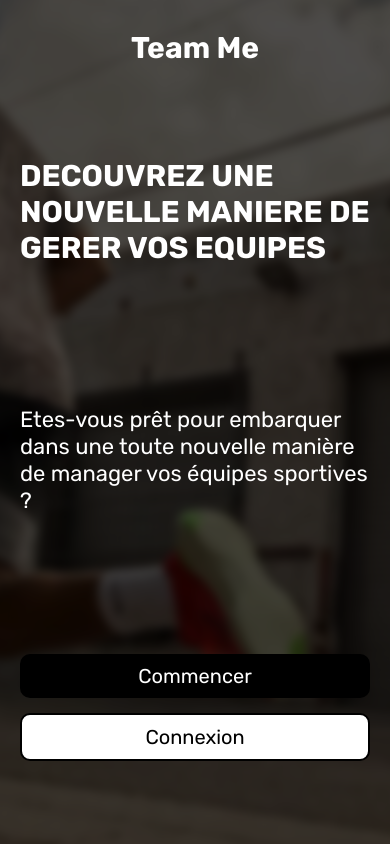
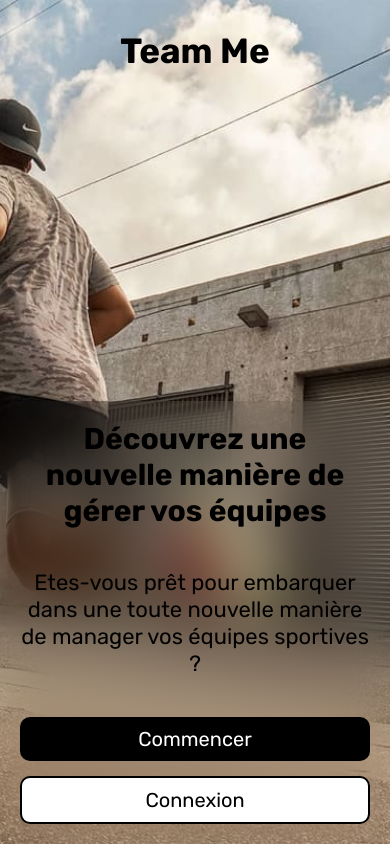
Before and after one commit to mael-grn/team-me, a Next.js app: page / in a window 390 px wide. Built offline with nearby package versions, Linux system fonts and the light colour scheme.

Commit message:
amelioration responsive homepage

```diff
--- a/package.json
+++ b/package.json
@@ -11,6 +11,7 @@
   "dependencies": {
     "@lordicon/element": "^1.10.0",
     "@lordicon/react": "^1.10.0",
+    "@vercel/postgres": "^0.10.0",
     "lottie-web": "^5.12.2",
     "next": "14.2.8",
     "react": "^18",
--- a/src/app/page.js
+++ b/src/app/page.js
@@ -11,7 +11,7 @@ export default function Home() {
             <p className={styles.appname}>Team Me</p>
             <div className={styles.heroDiv}>
                 <div className={styles.heroLeft}>
-                    <h1>DECOUVREZ UNE NOUVELLE MANIERE DE GERER VOS EQUIPES</h1>
+                    <h1>Découvrez une nouvelle manière de gérer vos équipes</h1>
                     <p>Etes-vous prêt pour embarquer dans une toute nouvelle manière de manager vos équipes sportives
                         ?</p>
                     <div className={styles.buttonsDiv}>
--- a/src/app/page.module.css
+++ b/src/app/page.module.css
@@ -124,50 +124,73 @@
     @keyframes bg-intro {
         from {
             opacity: 0;
-            filter: blur(0);
             transform: scale(1.5);
         }
         to {
-            opacity: .3;
-            filter: blur(5px);
+            opacity: 1;
             transform: scale(1);
         }
     }
 
+    @keyframes from-top {
+        from {
+            transform: translateY(-200%);
+        }
+        to {
+            transform: translateY(0);
+        }
+    }
+
+    @keyframes from-bottom {
+        from {
+            transform: translateY(100%) scale(.5);
+        }
+        to {
+            transform: translateY(0) scale(1);
+        }
+    }
+
     .appname {
-        width: 150px;
+        width: 250px;
         text-align: center;
-        left: calc(50% - 75px);
-        color: white;
+        left: calc(50% - 125px);
+        font-size: 35px;
+        animation: from-top 1s ease;
     }
 
     .heroDiv {
         margin-top: 75px;
-        padding: 20px;
+        padding: 0;
         flex-direction: column;
         height: calc(100vh - 115px);
     }
 
     .heroLeft h1 {
         font-size: 30px;
-        text-align: start;
+        text-align: center;
         margin: 0;
-        color: white;
+
     }
 
     .heroLeft {
-        width: 100%;
+        width: calc(100% - 40px);
         z-index: 50;
-        height: 100%;
+        padding: 20px;
+        height: fit-content;
         display: flex;
-        overflow: hidden;
         flex-direction: column;
-        justify-content: space-around;
-        gap: 15px;
+        justify-content: end;
+        gap: 40px;
+        backdrop-filter: blur(30px);
+        position: absolute;
+        bottom: 0;
+        left: 0;
+        border-radius: 30px 30px 0 0;
+        transition: all .3s ease;
+        animation: from-bottom 1s ease;
     }
 
     .heroRight {
-        overflow: hidden;
         position: absolute;
         z-index: -1;
         top: 0;
@@ -175,20 +198,16 @@
         width: 100%;
         height: 100%;
         transition: all .3s ease;
-        background-color: black;
-
     }
 
     .heroDiv img {
         object-fit: cover;
         position: absolute;
-        top: -20%;
-        right: -20%;
-        width: 140%;
-        height: 140%;
+        top: 0;
+        right: 0;
+        width: 100%;
+        height: 100%;
         border-radius: 0;
-        filter: blur(5px);
-        opacity: .3;
         transition: all .3s ease;
         animation: bg-intro 1s;
     }
@@ -211,8 +230,13 @@
     .heroLeft p {
         font-size: 22px;
         padding: 0;
-        text-align: start;
+        text-align: center;
         margin: 0;
-        color: white;
     }
 }
+
+@media only screen and (max-height: 700px) {
+    .heroLeft p {
+        display: none;
+    }
+}
```
Also changed, not shown: src/app/seed/route.js (added), 1 other file (tests, documents, lock files or other folders).
